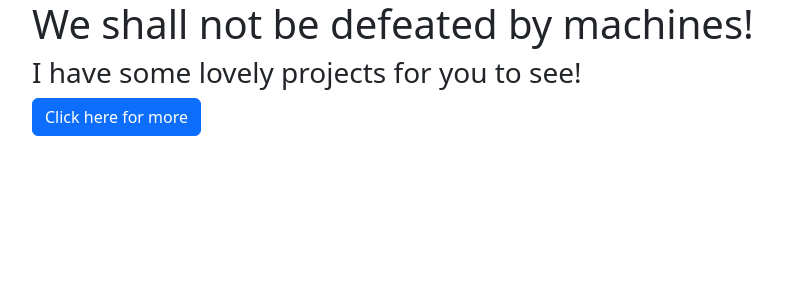
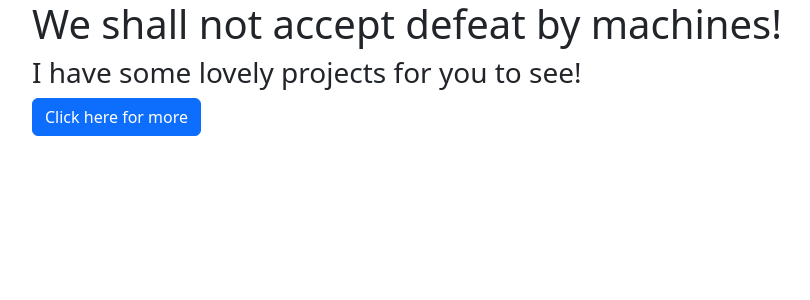
Before and after one commit to masonk16/portfolio, a Django app: page / in a window 1280 px wide. Shown: the top 300 px of the page, without its empty margins (50-860 px from the left). Run offline with Django 4.2, Linux system fonts and the light colour scheme.

Commit message:
testing v7

```diff
--- a/templates/pages/home.html
+++ b/templates/pages/home.html
@@ -5,7 +5,7 @@
 {% endblock title %}
 
 {% block content %}
-    <h1> We shall not be defeated by machines!</h1>
+    <h1> We shall not accept defeat by machines!</h1>
     <h3>I have some lovely projects for you to see!</h3>
     <a href="{% url 'projects:project_list' %}" class="btn btn-primary">
         Click here for more
```
